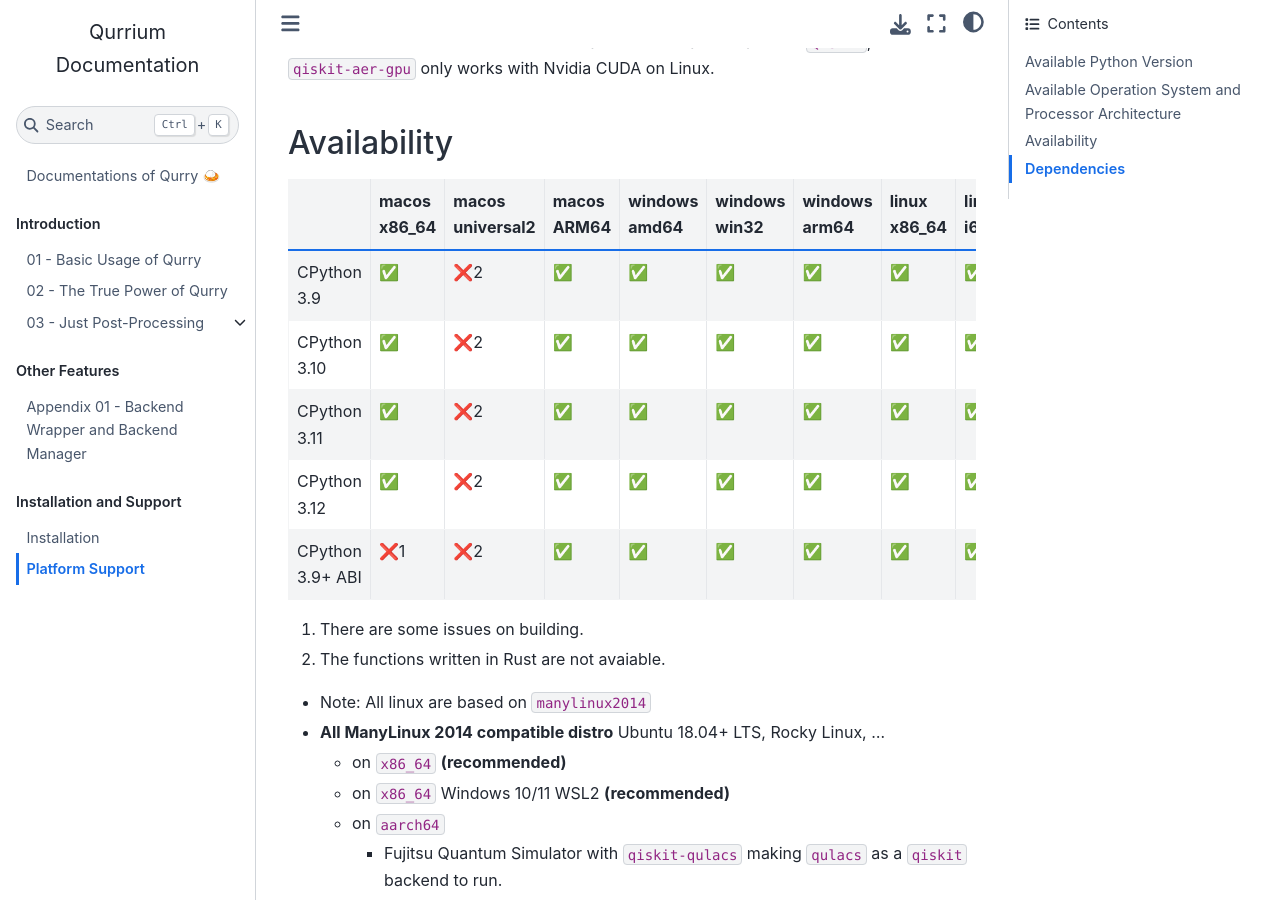
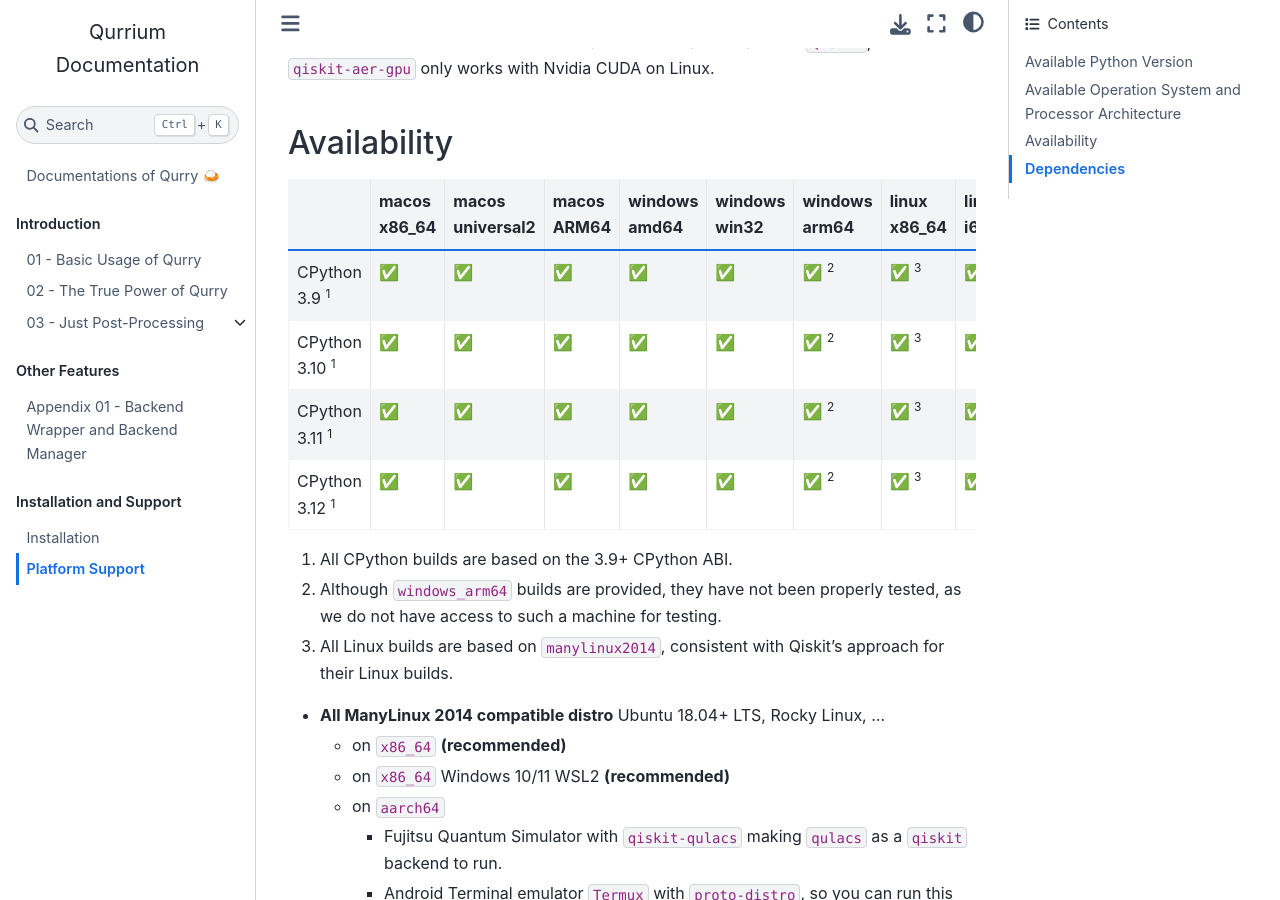
Before and after one commit to qurrium/qurrium_doc, a Jupyter Book: the page built from docs/installation/02_Platform_Support.md, in a window 1280 px wide and 900 px high, scrolled down 578 px. Built offline with Jupyter Book 1.0.4 settings and Sphinx 7.4.7 and the Sphinx Book theme 1.1.4, drawn with Linux system fonts in a browser that asks for light colours.

Commit message:
feat(installation): 02_Platform Support update

```diff
--- a/docs/installation/02_Platform_Support.md
+++ b/docs/installation/02_Platform_Support.md
@@ -20,18 +20,16 @@ We strongly recommend to use Linux based system, due to Python multiprocessing m
 
 ## Availability
 
-|                  | macos<br/>x86_64 | macos<br/>universal2 | macos<br/>ARM64 | windows<br/>amd64 | windows<br/>win32 | windows<br/>arm64 | linux<br/>x86_64 | linux<br/>i686 | linux<br/>aarch64 |
-| ---------------- | ---------------- | -------------------- | --------------- | ----------------- | ----------------- | ----------------- | ---------------- | -------------- | ----------------- |
-| CPython 3.9      | ✅               | ❌2                  | ✅              | ✅                | ✅                | ✅                | ✅               | ✅             | ✅                |
-| CPython 3.10     | ✅               | ❌2                  | ✅              | ✅                | ✅                | ✅                | ✅               | ✅             | ✅                |
-| CPython 3.11     | ✅               | ❌2                  | ✅              | ✅                | ✅                | ✅                | ✅               | ✅             | ✅                |
-| CPython 3.12     | ✅               | ❌2                  | ✅              | ✅                | ✅                | ✅                | ✅               | ✅             | ✅                |
-| CPython 3.9+ ABI | ❌1              | ❌2                  | ✅              | ✅                | ✅                | ✅                | ✅               | ✅             | ✅                |
+|                           | macos<br/>x86_64 | macos<br/>universal2 | macos<br/>ARM64 | windows<br/>amd64 | windows<br/>win32 | windows<br/>arm64 | linux<br/>x86_64 | linux<br/>i686  | linux<br/>aarch64 |
+| ------------------------- | ---------------- | -------------------- | --------------- | ----------------- | ----------------- | ----------------- | ---------------- | --------------- | ----------------- |
+| CPython 3.9 <sup>1</sup>  | ✅               | ✅                   | ✅              | ✅                | ✅                | ✅ <sup>2</sup>   | ✅ <sup>3</sup>  | ✅ <sup>3</sup> | ✅ <sup>3</sup>   |
+| CPython 3.10 <sup>1</sup> | ✅               | ✅                   | ✅              | ✅                | ✅                | ✅ <sup>2</sup>   | ✅ <sup>3</sup>  | ✅ <sup>3</sup> | ✅ <sup>3</sup>   |
+| CPython 3.11 <sup>1</sup> | ✅               | ✅                   | ✅              | ✅                | ✅                | ✅ <sup>2</sup>   | ✅ <sup>3</sup>  | ✅ <sup>3</sup> | ✅ <sup>3</sup>   |
+| CPython 3.12 <sup>1</sup> | ✅               | ✅                   | ✅              | ✅                | ✅                | ✅ <sup>2</sup>   | ✅ <sup>3</sup>  | ✅ <sup>3</sup> | ✅ <sup>3</sup>   |
 
-1. There are some issues on building.
-2. The functions written in Rust are not avaiable.
-
-- Note: All linux are based on `manylinux2014`
+1. All CPython builds are based on the 3.9+ CPython ABI.
+2. Although `windows_arm64` builds are provided, they have not been properly tested, as we do not have access to such a machine for testing.
+3. All Linux builds are based on `manylinux2014`, consistent with Qiskit's approach for their Linux builds.
 
 - **All ManyLinux 2014 compatible distro**
   Ubuntu 18.04+ LTS, Rocky Linux, ...
```
